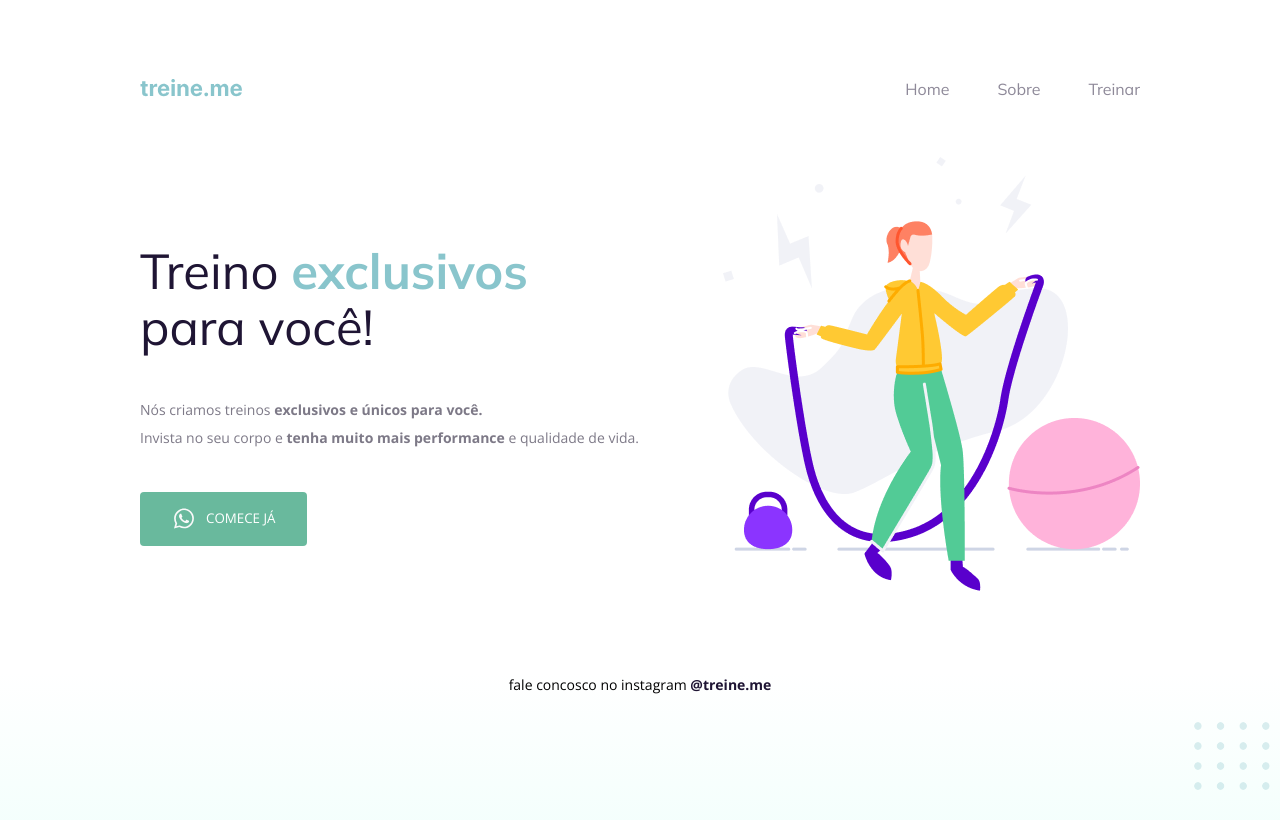
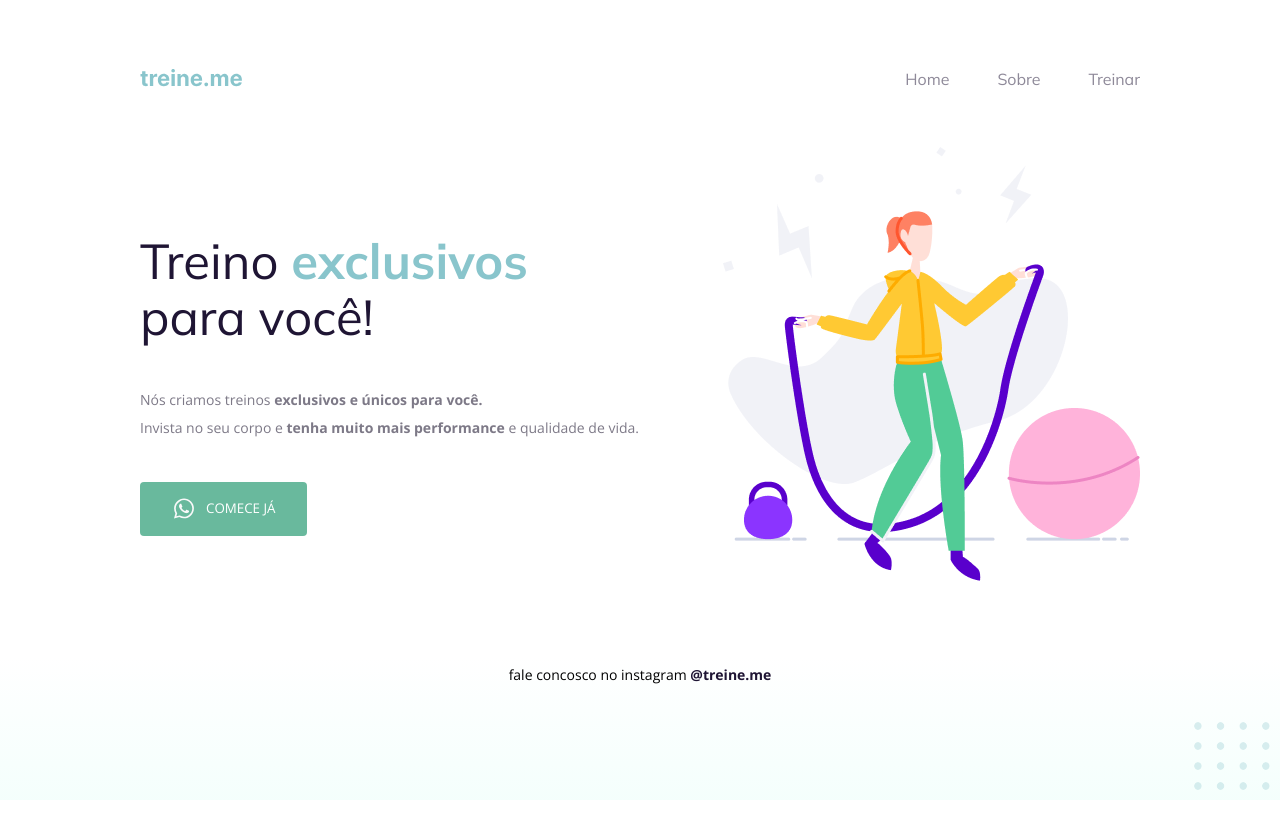
Before and after one commit to LucasEduChaves/Projeto-2, a plain HTML site: page Projeto 02/index.html in a window 1280 px wide. Drawn offline with nearby package versions, Linux system fonts and the light colour scheme.

Commit message:
Update style.css
margem retirada

```diff
--- a/Projeto 02/style.css
+++ b/Projeto 02/style.css
@@ -1,6 +1,6 @@
 body {
 
-  margin: 10px;
+  margin: 0px;
 
 
   font-family: 'Open Sans', sans-serif;
```
